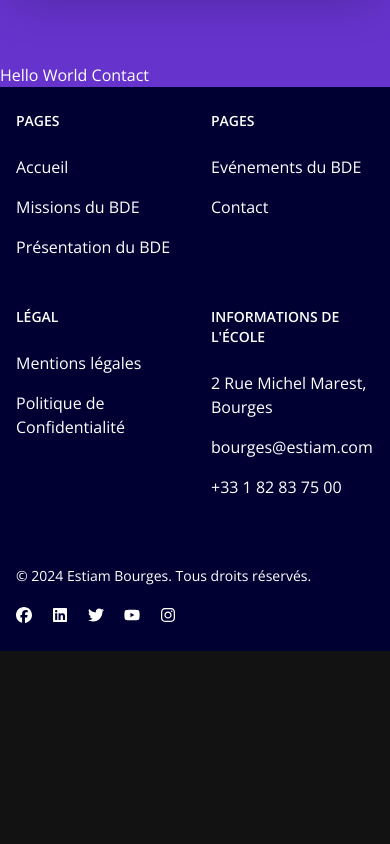
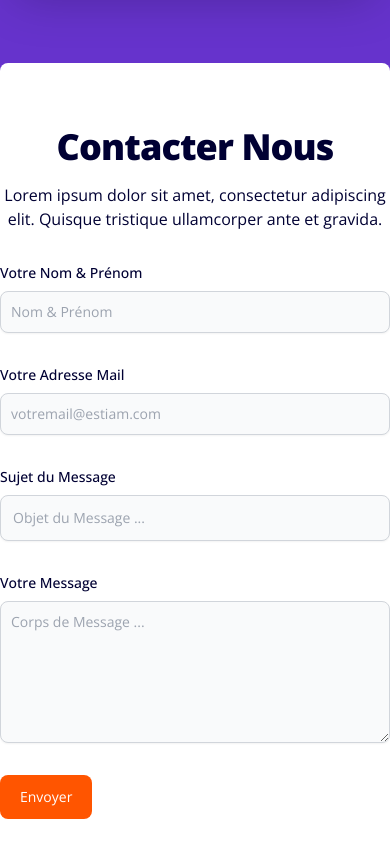
Before and after one commit to Dyls00/La-caverne, a React (Create React App) app: page / in a window 390 px wide. Shown: the part 5540-6384 px from the top of the page. Before the commit the page ends 6191 px from the top, so only its background shows below. Built offline with nearby package versions, Linux system fonts and the light colour scheme.

Commit message:
Form Contact

```diff
--- a/src/components/Contact.jsx
+++ b/src/components/Contact.jsx
@@ -1,6 +1,32 @@
 const Contact = () => {
     return (
-        <h1>Hello World Contact</h1>
+        <div id="Presentation" className="container mx-auto w-full max-w-screen-2xl bg-white py-8 rounded-lg mb-20">
+
+                <div class="py-8 lg:py-16  mx-auto max-w-screen-md ">
+                    <h2 class="mb-4 text-4xl tracking-tight font-extrabold text-center text-dark-purple">Contacter Nous</h2>
+                    <p class="mb-8 lg:mb-16 font-light text-center text-dark-purple sm:text-xl">Lorem ipsum dolor sit amet, consectetur adipiscing elit. Quisque tristique ullamcorper ante et gravida.</p>
+                    <form action="#" class="space-y-8">
+                        <div>
+                            <label for="nomprenom" class="block mb-2 text-sm font-medium text-dark-purple">Votre Nom & Prénom</label>
+                            <input type="text" id="nomprenom" class="shadow-sm bg-gray-50 border border-gray-300 text-dark-purple text-sm rounded-lg focus:ring-dark-purple focus:border-dark-purple block w-full p-2.5 " placeholder="Nom & Prénom" required />
+                        </div>
+                        <div>
+                            <label for="email" class="block mb-2 text-sm font-medium text-dark-purple">Votre Adresse Mail</label>
+                            <input type="email" id="email" class="shadow-sm bg-gray-50 border border-gray-300 text-dark-purple text-sm rounded-lg focus:ring-dark-purple focus:border-dark-purple block w-full p-2.5 " placeholder="votremail@estiam.com" required />
+                        </div>
+                        <div>
+                            <label for="subject" class="block mb-2 text-sm font-medium text-dark-purple">Sujet du Message </label>
+                            <input type="text" id="subject" class="block p-3 w-full text-sm text-dark-purple bg-gray-50 rounded-lg border border-gray-300 shadow-sm focus:ring-dark-purple focus:border-dark-purple" placeholder="Objet du Message ..." required />
+                        </div>
+                        <div class="sm:col-span-2">
+                            <label for="message" class="block mb-2 text-sm font-medium text-dark-purple">Votre Message</label>
+                            <textarea id="message" rows="6" class="block p-2.5 w-full text-sm text-dark-purple bg-gray-50 rounded-lg shadow-sm border border-gray-300 focus:ring-primary-500 focus:border-primary-500 " placeholder="Corps de Message ..."></textarea>
+                        </div>
+                        <button type="submit" class="py-3 px-5 text-sm  text-center text-white rounded-lg bg-orange sm:w-fit hover:bg-dark-purple focus:ring-4 focus:ring-dark-purple">Envoyer</button>
+                    </form>
+                </div>
+        </div>
+
     );
 }
 
```
